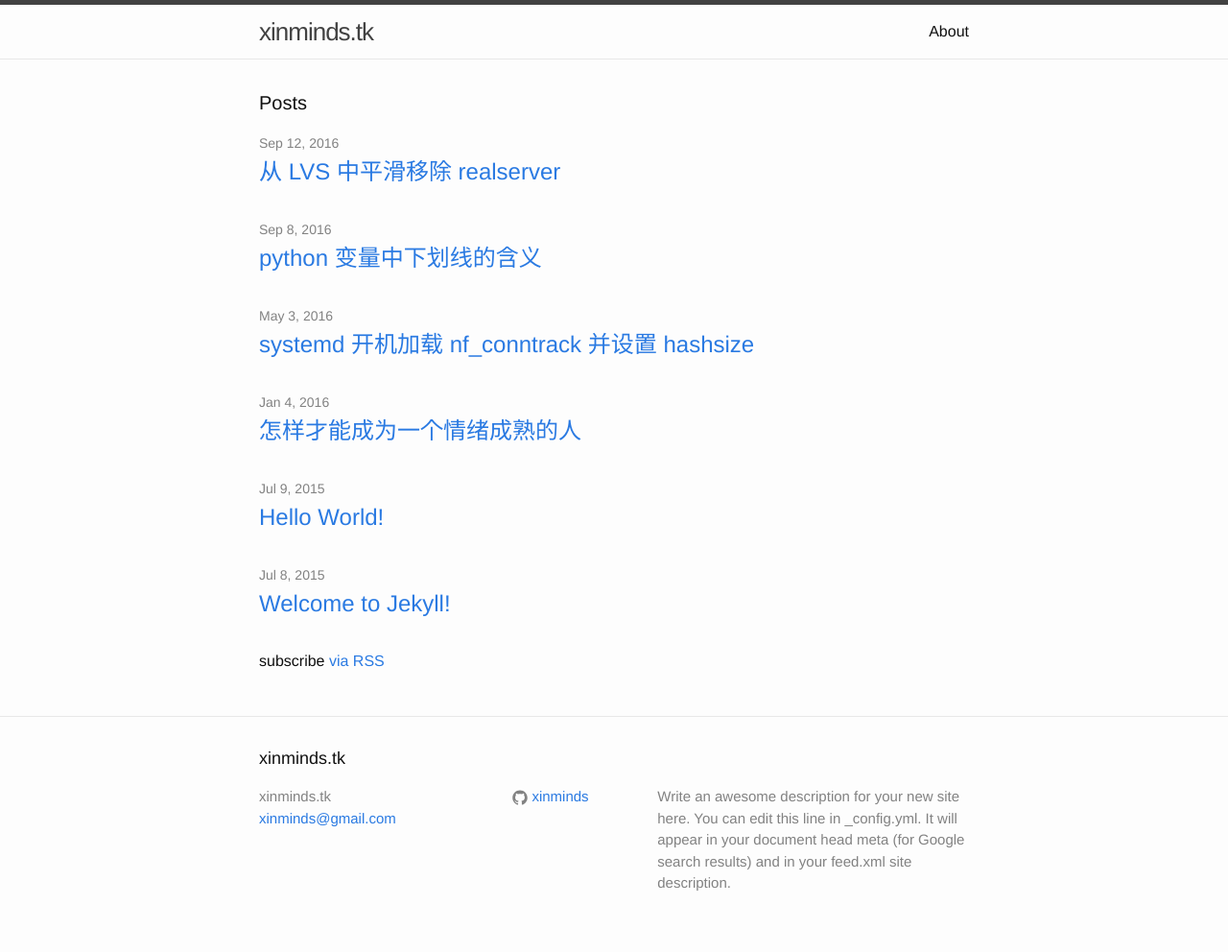
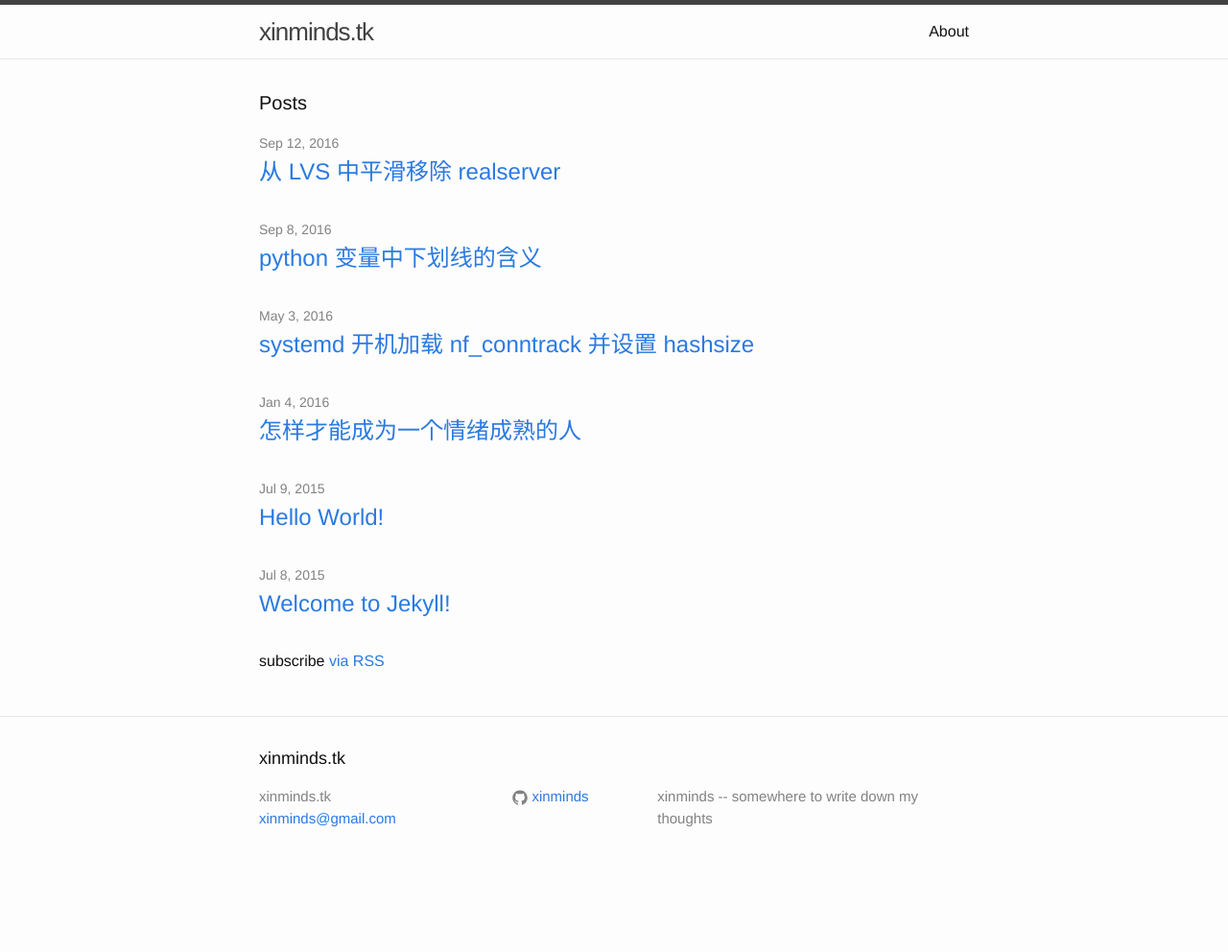
Before and after one commit to xinminds/xinminds.github.io, a Jekyll site: the page built from index.html, in a window 1280 px wide. Shown: the whole page at 96% size. Built offline with Jekyll 4.4.1, drawn with Linux system fonts in a browser that asks for light colours; after the commit the page ends 924 px from its top, so only the background shows below that.

Commit message:
update description

```diff
--- a/_config.yml
+++ b/_config.yml
@@ -2,9 +2,7 @@
 title: xinminds.tk
 email: xinminds@gmail.com
 description: > # this means to ignore newlines until "baseurl:"
-  Write an awesome description for your new site here. You can edit this
-  line in _config.yml. It will appear in your document head meta (for
-  Google search results) and in your feed.xml site description.
+  xinminds -- somewhere to write down my thoughts
 baseurl: "" # the subpath of your site, e.g. /blog/
 url: "http://blog.xinminds.tk" # the base hostname & protocol for your site
 #twitter_username: xinminds
```
